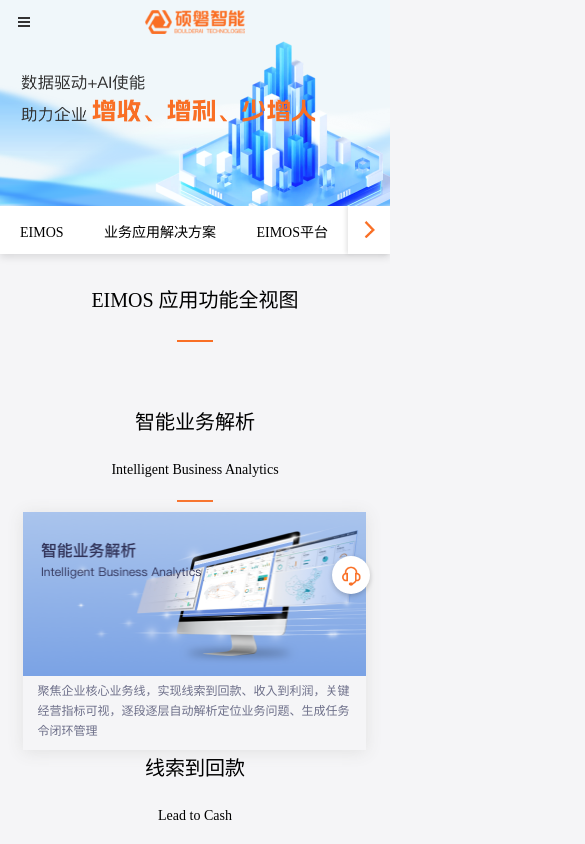
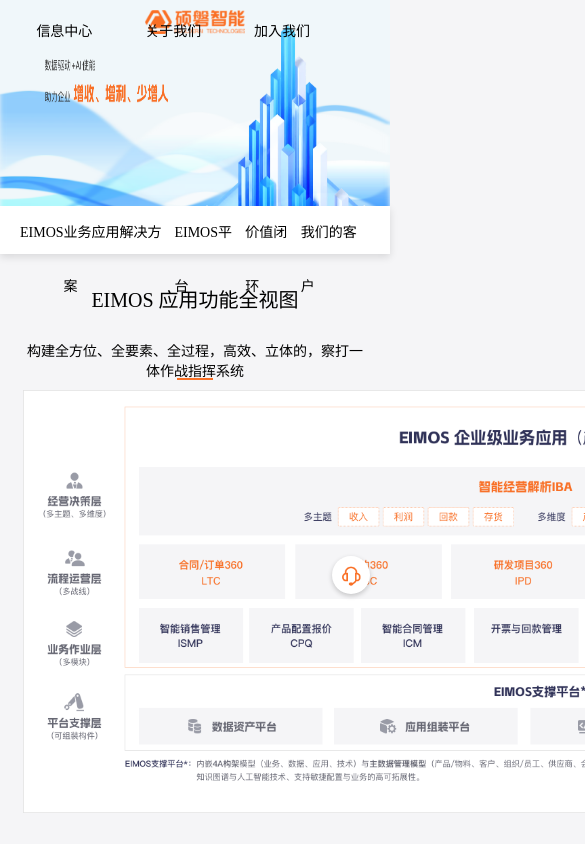
Before and after one commit to bigfish1234/nextjs, a Next.js app: page /home-page in a window 390 px wide. Shown: the top 844 px of the page, 585 px wide, since content can reach past the window. Built offline with nearby package versions, Linux system fonts and the light colour scheme.

Commit message:
fixup! chore: 调整样式

```diff
--- a/package.json
+++ b/package.json
@@ -11,7 +11,8 @@
   "dependencies": {
     "next": "13.4",
     "react": "^18",
-    "react-dom": "^18"
+    "react-dom": "^18",
+    "swiper": "^11.0.4"
   },
   "devDependencies": {
     "@types/node": "^20",
--- a/src/app/home-page/page.tsx
+++ b/src/app/home-page/page.tsx
@@ -20,7 +20,7 @@
 import qreLogo from "@/images/qre@2x.png";
 import LayoutComp from "@/components/LayoutComp";
 import { Imgs } from "@/images/mobileImg";
-import { isMobileDevice } from "@/utils/isMobile";
+import { isMobileDevice } from "@/utils/isMobileDevice";
 
 const Home = () => {
   const isMobile = isMobileDevice();
@@ -63,18 +63,18 @@
   return (
     <div>
       {/* swiper */}
-      <LayoutComp imgUrl={!isMobile ? Imgs.home : homeImg}>
+      <LayoutComp imgUrl={isMobile ? Imgs.home : homeImg}>
         {/* navgator */}
         <div className={homeStyle["header-link"]}>
           <div className={homeStyle["link-item"]}>
             <a>EIMOS</a>
             <a>业务应用解决方案</a>
             <a>EIMOS平台</a>
-            {/* <a>价值闭环</a>
-            <a>我们的客户</a> */}
+            <a>价值闭环</a>
+            <a>我们的客户</a>
           </div>
           {/* 移动端的箭头 */}
-          {!isMobile && (
+          {isMobile && (
             <div className={homeStyle["link-arrow"]}>
               <Image
                 src={Imgs.arrow}
@@ -91,21 +91,21 @@
           <TabHeader
             h1="EIMOS 应用功能全视图"
             h2={
-              isMobile &&
+              !isMobile &&
               "构建全方位、全要素、全过程，高效、立体的，察打一体作战指挥系统"
             }
           />
-          {/* <Image
+          <Image
             src={architectureImg}
             alt="architectureImg"
             className={homeStyle["structure-img"]}
-          /> */}
+          />
         </div>
 
         {/* 智能业务解析 */}
         <div className={homeStyle["analytics-wrapper"]}>
           <TabHeader h1="智能业务解析" h2="Intelligent Business Analytics" />
-          {!isMobile ? (
+          {isMobile ? (
             <div className="wrapper-center">
               <SwiperComp
                 description="聚焦企业核心业务线，实现线索到回款、收入到利润，关键经营指标可视，逐段逐层自动解析定位业务问题、生成任务令闭环管理"
@@ -132,7 +132,7 @@
           {/* <Image src={ltcImg} alt="ltcImg" className={homeStyle["ltc-img"]} /> */}
 
           <div className={`${"wrapper-center"} ${homeStyle["flex-content"]}`}>
-            {(!isMobile ? imgList_Mobile : imgList).map(
+            {(isMobile ? imgList_Mobile : imgList).map(
               (imgUrl: any, index: number) => {
                 const description = titleList[index];
                 return (
@@ -152,7 +152,7 @@
           <div className="wrapper-center">
             <TabHeader h1="集成供应链" h2="Integrated Supply Chain" />
             <div className={`${"wrapper-center"} ${homeStyle["flex-content"]}`}>
-              {(!isMobile ? chainList_Mobile : chainList).map(
+              {(isMobile ? chainList_Mobile : chainList).map(
                 (imgUrl: any, index: number) => {
                   const des = descriptionList[index];
                   return (
--- /dev/null
+++ b/src/app/home-page/useHomeEvent.ts
@@ -0,0 +1,9 @@
+const useHomeEvent = () => {
+  const handleClick = () => {
+    console.log(1);
+  };
+
+  return { handleClick };
+};
+
+export default useHomeEvent;
--- a/src/app/info-center/page.tsx
+++ b/src/app/info-center/page.tsx
@@ -37,7 +37,7 @@
     },
   ];
   return (
-    <LayoutComp imgUrl={isMobile ? infoCenterImg : Imgs.infoCenter}>
+    <LayoutComp imgUrl={!isMobile ? infoCenterImg : Imgs.infoCenter}>
       <div className={isMobile ? "wrapper-center" : ""}>
         {infoList.map((item: any) => {
           return <InfomationBar key={item.title} content={item} />;
--- a/src/components/SwiperHeader/index.module.css
+++ b/src/components/SwiperHeader/index.module.css
@@ -15,6 +15,7 @@
   left: 80px;
   width: 126px;
   height: 30px;
+  cursor: pointer;
 }
 
 .navgator {
--- a/src/components/SwiperHeader/index.tsx
+++ b/src/components/SwiperHeader/index.tsx
@@ -1,17 +1,32 @@
+"use client";
+
 import Image from "next/image";
 import styles from "./index.module.css";
 import logo from "@/images/logo.png";
 import Link from "next/link";
 import { isMobile } from "react-device-detect";
 import { Imgs } from "@/images/mobileImg";
+import useHomeEvent from "@/app/home-page/useHomeEvent";
+// import { isMobileDevice } from "@/utils/isMobileDevice";
 
 const SwiperHeader = ({ imgUrl, isJoin }: any) => {
+  const { handleClick } = useHomeEvent();
+  // const isMobile = isMobileDevice();
+
   return (
     <div className={styles.swiperHeader}>
       <Image src={imgUrl} alt="homeImg" className={styles.homeImg} />
-      <Image src={logo} alt="logo" className={styles["shuopan-logo"]} />
+      <Image
+        src={logo}
+        alt="logo"
+        className={styles["shuopan-logo"]}
+        onClick={() => {
+          window.location.href = "/home-page";
+          // console.log(isMobile);
+        }}
+      />
 
-      {!isMobile ? (
+      {isMobile ? (
         <Image
           src={Imgs.expand}
           alt="expand"
--- a/src/utils/isMobile.ts
+++ /dev/null
@@ -1,9 +0,0 @@
-import { isMobile } from "react-device-detect";
-
-export const isMobileDevice = () => {
-  if (isMobile) {
-    return true;
-  } else {
-    return false;
-  }
-};
--- /dev/null
+++ b/src/utils/isMobileDevice.ts
@@ -0,0 +1,10 @@
+const MOBILE_REG =
+  /(phone|pad|pod|iPhone|iPod|ios|iPad|Android|Mobile|BlackBerry|IEMobile|MQQBrowser|JUC|Fennec|wOSBrowser|BrowserNG|WebOS|Symbian|Windows Phone)/i;
+
+export function isMobileDevice() {
+  // return (
+  //   !!navigator.userAgent.match(MOBILE_REG) ||
+  //   window.matchMedia("only screen and (max-width: 500px)").matches
+  // );
+  return false;
+}
```
Also changed, not shown: 2 other files (tests, documents, lock files or other folders).
